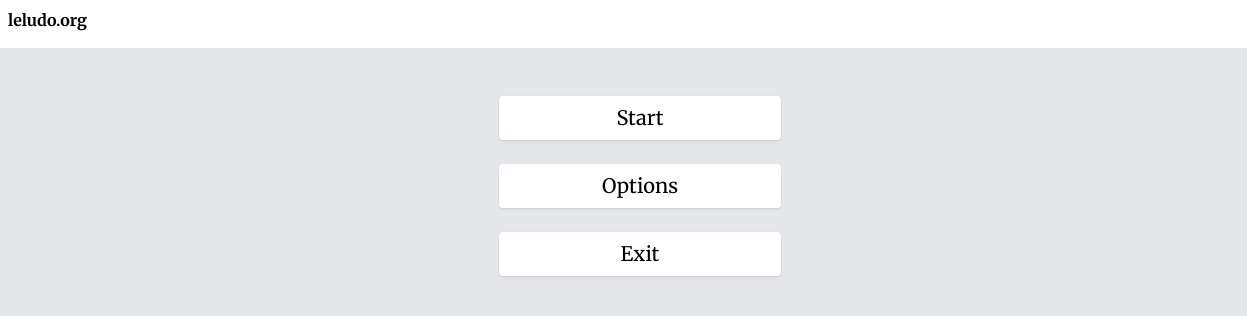
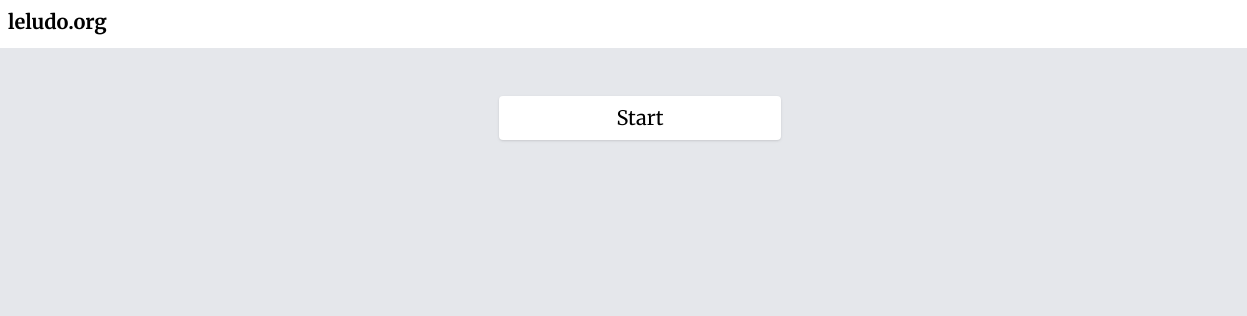
Before and after one commit to leludo-org/ludo, a plain HTML site: page index.html in a window 1280 px wide. Shown: the full height of the page, 0-1247 px from the left. Drawn offline with Linux system fonts and the light colour scheme.

Commit message:
menu cleanup

```diff
--- a/components/wc-header.js
+++ b/components/wc-header.js
@@ -3,8 +3,8 @@ import {htmlToElement} from "../utils.js"
 //language=HTML
 const HEADER_HTML = `
     <nav class="p-2 gap-2 h-12 flex justify-between font-bold">
-        <a href="/">leludo.org</a>
-        <a href="https://github.com/Giddu/ludo">
+        <a href="/" class="text-xl">leludo.org</a>
+        <a href="https://github.com/leludo-org/ludo">
             <svg aria-hidden="true" viewBox="0 0 24 24" version="1.1" data-view-component="true"
                  class="h-2/3 inline">
                 <path
--- a/index.html
+++ b/index.html
@@ -23,14 +23,11 @@
 <div id="root" class="flex-1 flex items-start justify-center bg-background py-12">
     <div id="main-menu" class="w-4/5 sm:w-auto sm:h-3/5 aspect-[5/7] flex flex-col gap-6 text-xl text-center">
         <wc-button id="mm-start" button-text="Start"></wc-button>
-        <wc-button id="mm-options" button-text="Options"></wc-button>
-        <wc-button id="mm-exit" button-text="Exit"></wc-button>
     </div>
 
     <div id="pause-menu"
          class="w-4/5 sm:w-auto sm:h-3/5 aspect-[5/7] flex flex-col gap-6 text-xl text-center hidden">
         <wc-button id="pm-resume" button-text="Resume"></wc-button>
-        <wc-button id="pm-options" button-text="Options"></wc-button>
         <wc-button id="pm-exit" button-text="Exit"></wc-button>
     </div>
 
--- a/main.js
+++ b/main.js
@@ -50,6 +50,10 @@ document.addEventListener("DOMContentLoaded", () => {
     document.getElementById("pm-resume").addEventListener("click", () => {
         document.getElementById("pause-menu").classList.add("hidden")
         document.getElementById("game").classList.remove("hidden")
+    })
+
+    document.getElementById("pm-exit").addEventListener("click", () => {
+        window.location.href = window.location.origin
     })
 
 })
```
